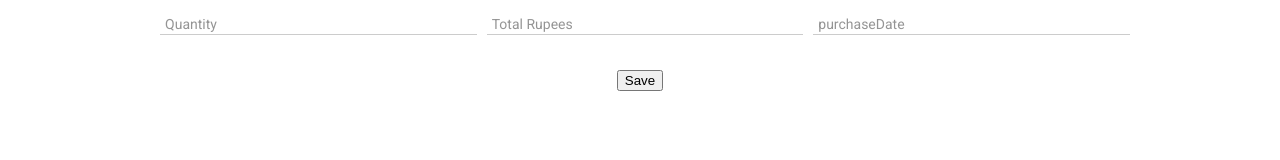
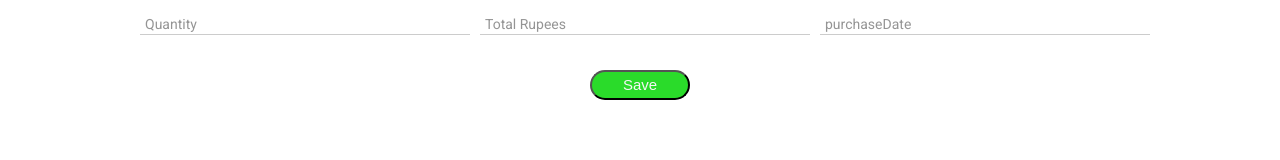
Before and after one commit to shrujan/crypto, an Angular app: page /input in a window 1280 px wide. Shown: the part 122-282 px from the top of the page. Built offline with nearby package versions, Linux system fonts and the light colour scheme; no server answers.

Commit message:
style button and db backup

```diff
--- a/src/app/input-form/input-form.component.scss
+++ b/src/app/input-form/input-form.component.scss
@@ -24,6 +24,16 @@ section[data-component="purchase-info"] {
           padding: 0px 5px;
           border-bottom: 1px solid #cccccc;
         }
+        > button {
+          background-color: #2adb2a;
+          height: 30px;
+          width: 100px;
+          border-radius: 20px;
+          color: #f6f6f6;
+          font-size: 15px;
+          font-weight: 400;
+          cursor: pointer;
+        }
       }
     }
   }
```
Also changed, not shown: 1 other file (tests, documents, lock files or other folders).
